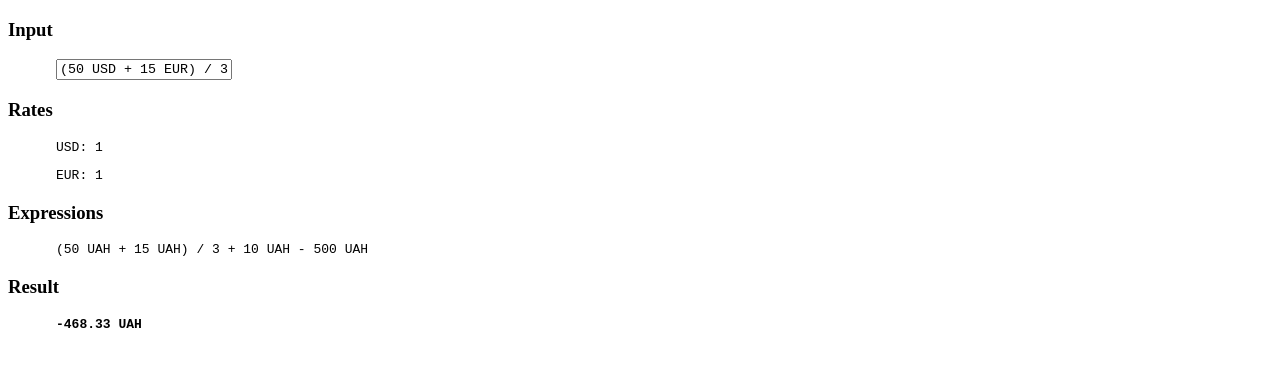
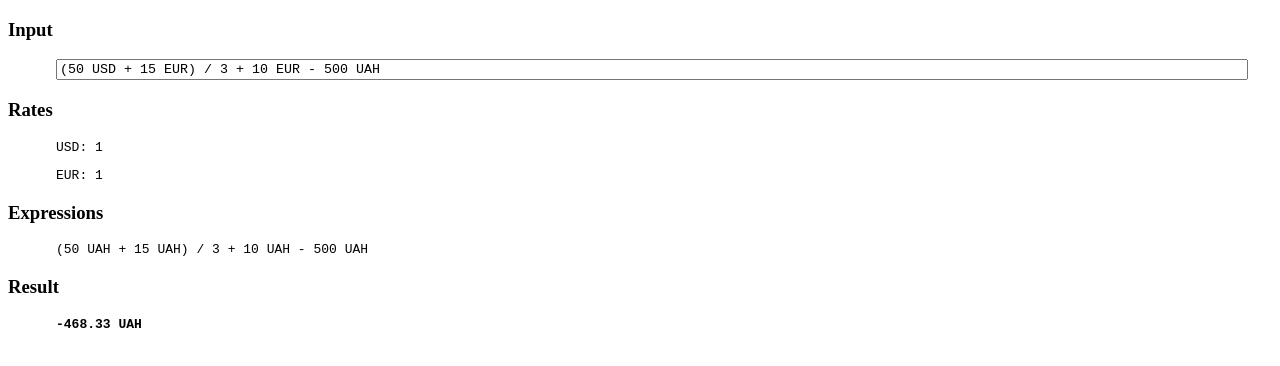
Before and after one commit to parzh/parzh.github.io, a React app: page / in a window 1280 px wide. Shown: the top 366 px of the page. Built offline with nearby package versions, Linux system fonts and the light colour scheme; no server answers.

Commit message:
Enlarge the input for convenience

```diff
--- a/src/curr/components/input-container.css
+++ b/src/curr/components/input-container.css
@@ -1,3 +1,4 @@
 input {
 	font-family: 'Courier New', Courier, monospace;
+	width: calc(100vw - var(--indentation) * 2);
 }
--- a/src/curr/style.css
+++ b/src/curr/style.css
@@ -1,3 +1,7 @@
+:root {
+	--indentation: 3rem;
+}
+
 pre, input {
-	margin-left: 3rem;
+	margin-left: var(--indentation);
 }
```
